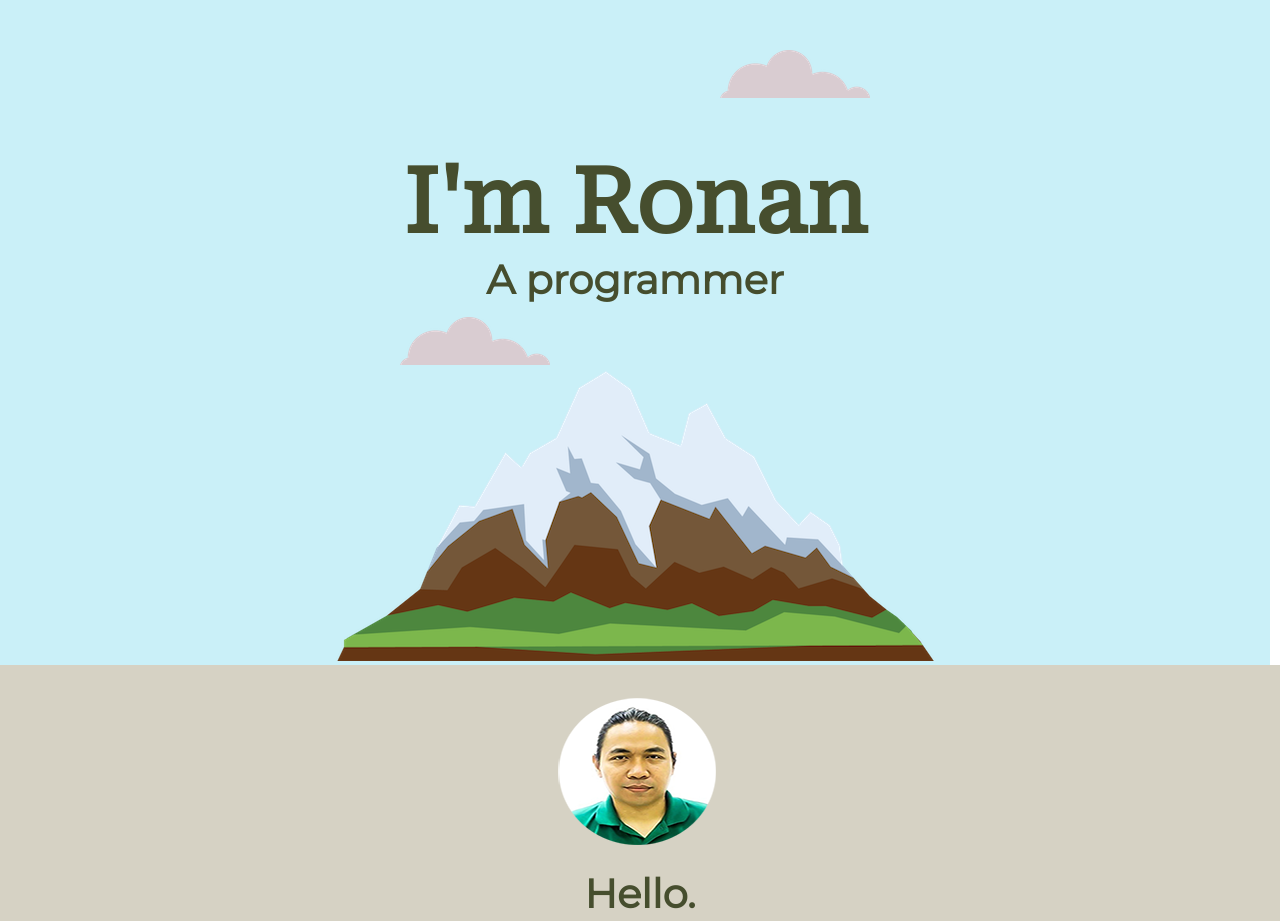
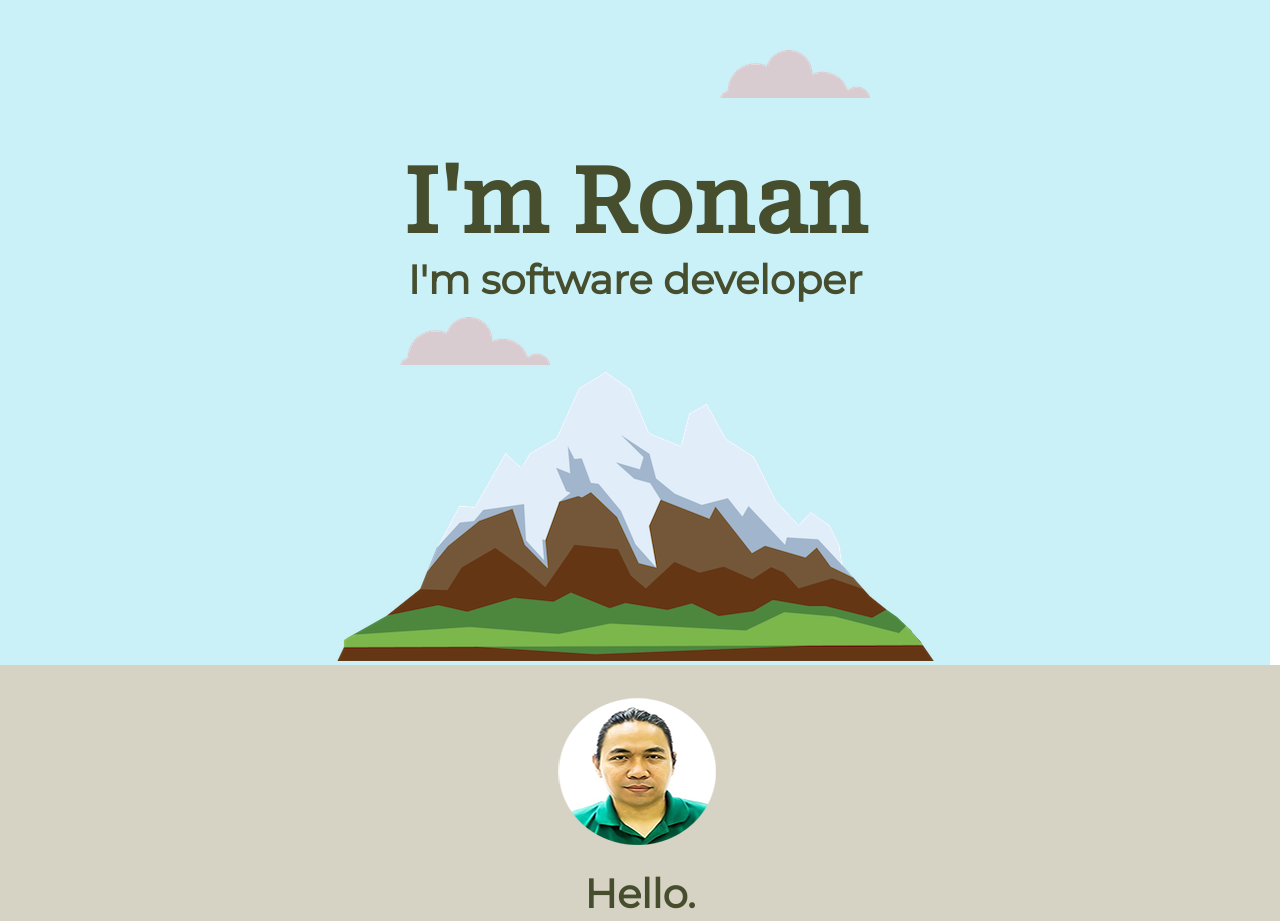
Before and after one commit to ron-thecertifiedbomb/First-Site-CSS, a plain HTML site: page index.html in a window 1280 px wide. Shown: the top 921 px of the page. Drawn offline with Linux system fonts and the light colour scheme.

```diff
--- a/index.html
+++ b/index.html
@@ -6,7 +6,7 @@
     <meta name="viewport" content="width=device-width, initial-scale=1.0">
     <title>Ronan Sibunga</title>
     <link rel="stylesheet" href="CSS/style.css">
-    <link rel="icon" href="favicon (1).ico">
+    <link rel="icon" href="favicon.ico">
 
     <link rel="preconnect" href="https://fonts.googleapis.com">
 <link rel="preconnect" href="https://fonts.gstatic.com" crossorigin>
@@ -17,7 +17,7 @@
         <img class="top-cloud" src="images/cloud.png" alt="cloud-img">
 
         <h1>I'm Ronan</h1>
-        <h2>A programmer</h2>
+        <h2>I'm software developer</h2>
         <img class="bottom-cloud"src="images/cloud.png" alt="cloud-img">
         <img src="images/mountain.png" alt="mountain-img">
     </div>
```
Also changed, not shown: favicon.ico (renamed from favicon (1).ico).
